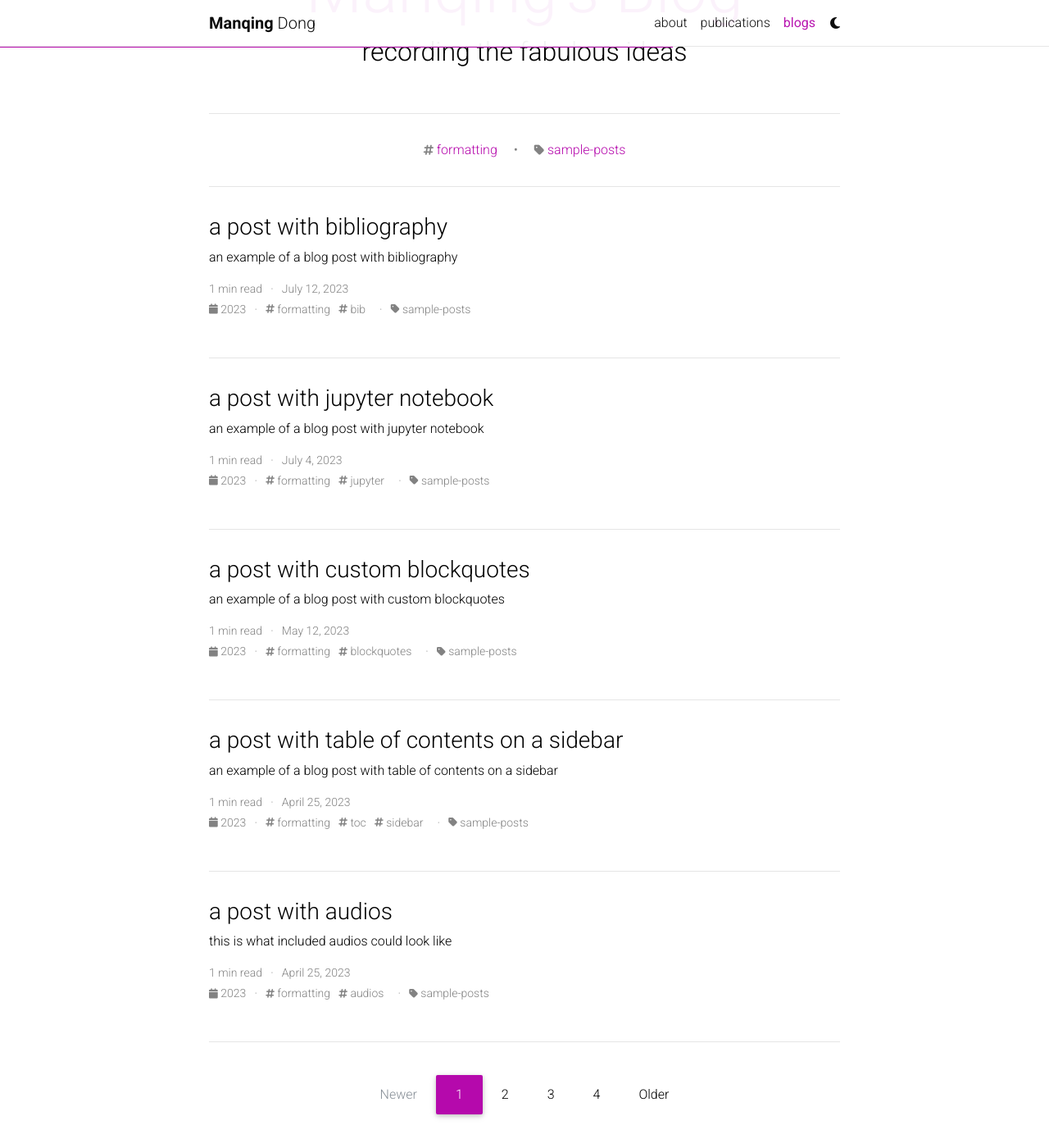
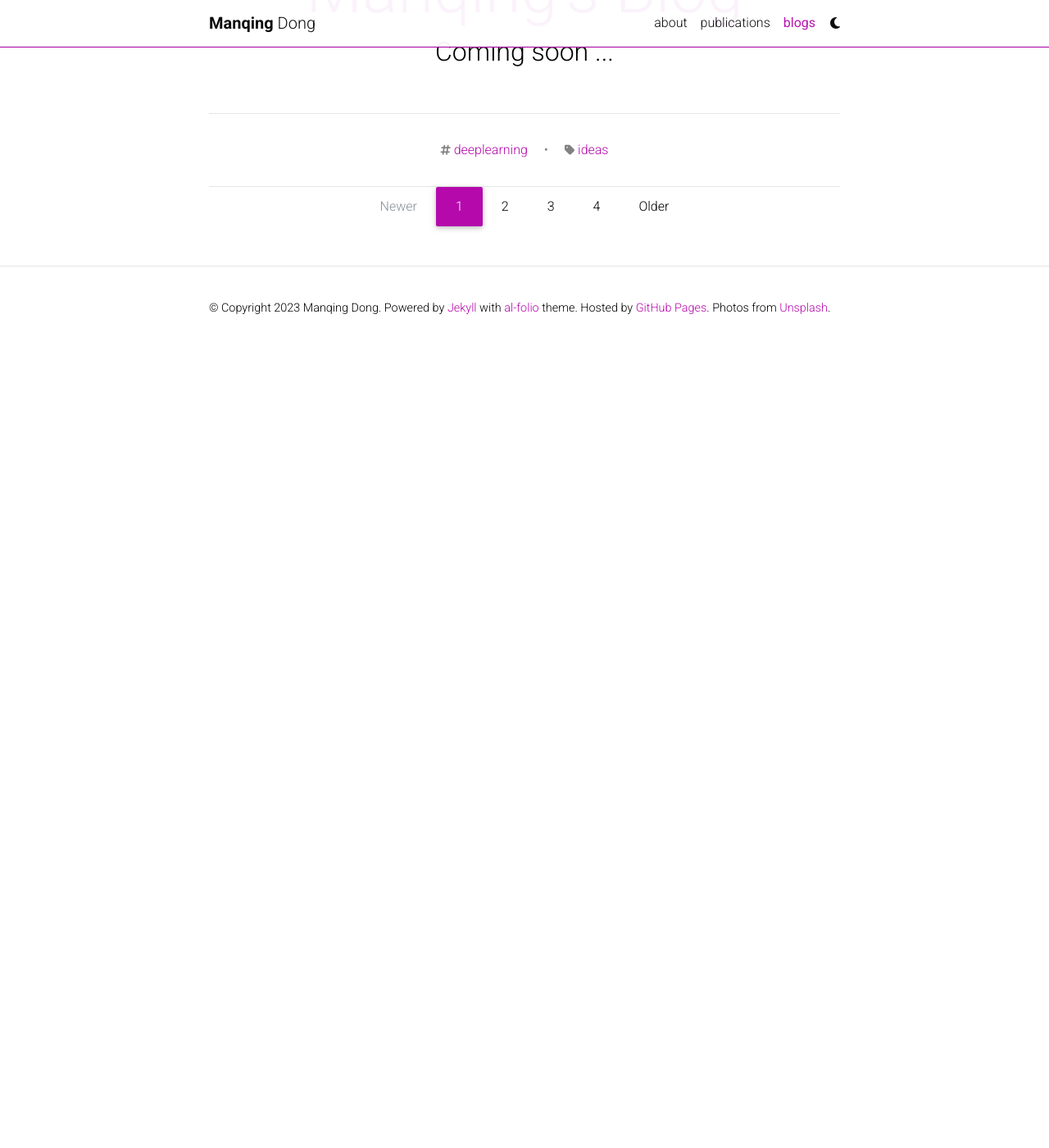
Before and after one commit to dongmanqing/dongmanqing.github.io, a Jekyll site: the page built from blog/index.html, in a window 1280 px wide and 1400 px high, scrolled down 197 px. Shown: the whole window at 82% size. Built offline with Jekyll 4.4.1, drawn with Linux system fonts in a browser that asks for light colours; the list of posts is cut into pages by our own code; comment, search, counter and statistics services are not loaded; a style sheet for code colours, icons or effects is not loaded; after the commit the page ends 900 px from its top, so only the background shows below that.

Commit message:
add changes

```diff
--- a/_config.yml
+++ b/_config.yml
@@ -125,7 +125,7 @@
 
 blog_name: Manqing's Blog # blog_name will be displayed in your blog page
 blog_nav_title: blogs # your blog must have a title for it to be displayed in the nav bar
-blog_description: recording the fabulous ideas
+blog_description: Coming soon ...
 permalink: /blog/:year/:title/
 
 # Pagination
@@ -266,8 +266,8 @@
     tag: '/blog/tag/:name/'
     category: '/blog/category/:name/'
 
-display_tags: ['formatting'] # these tags will be displayed on the front page of your blog
-display_categories: ['sample-posts'] # these categories will be displayed on the front page of your blog
+display_tags: ['deeplearning'] # these tags will be displayed on the front page of your blog  'formating'
+display_categories: ['ideas'] # these categories will be displayed on the front page of your blog 'sample-posts'
 
 # -----------------------------------------------------------------------------
 # Jekyll Scholar
--- a/blog/index.html
+++ b/blog/index.html
@@ -94,74 +94,74 @@
     <hr>
   {% endif %}
 
-  <ul class="post-list">
-    {% for post in paginator.posts %}
+<!--  <ul class="post-list">-->
+<!--    {% for post in paginator.posts %}-->
 
-    {% if post.external_source == blank %}
-      {% assign read_time = post.content | number_of_words | divided_by: 180 | plus: 1 %}
-    {% else %}
-      {% assign read_time = post.feed_content | strip_html | number_of_words | divided_by: 180 | plus: 1 %}
-    {% endif %}
-    {% assign year = post.date | date: "%Y" %}
-    {% assign tags = post.tags | join: "" %}
-    {% assign categories = post.categories | join: "" %}
+<!--    {% if post.external_source == blank %}-->
+<!--      {% assign read_time = post.content | number_of_words | divided_by: 180 | plus: 1 %}-->
+<!--    {% else %}-->
+<!--      {% assign read_time = post.feed_content | strip_html | number_of_words | divided_by: 180 | plus: 1 %}-->
+<!--    {% endif %}-->
+<!--    {% assign year = post.date | date: "%Y" %}-->
+<!--    {% assign tags = post.tags | join: "" %}-->
+<!--    {% assign categories = post.categories | join: "" %}-->
 
-    <li>
-{%- if post.thumbnail -%}
-<div class="row">
-          <div class="col-sm-9">
-{%- endif -%}
-        <h3>
-        {% if post.redirect == blank %}
-          <a class="post-title" href="{{ post.url | relative_url }}">{{ post.title }}</a>
-        {% elsif post.redirect contains '://' %}
-          <a class="post-title" href="{{ post.redirect }}" target="_blank">{{ post.title }}</a>
-          <svg width="2rem" height="2rem" viewBox="0 0 40 40" xmlns="http://www.w3.org/2000/svg">
-            <path d="M17 13.5v6H5v-12h6m3-3h6v6m0-6-9 9" class="icon_svg-stroke" stroke="#999" stroke-width="1.5" fill="none" fill-rule="evenodd" stroke-linecap="round" stroke-linejoin="round"></path>
-          </svg>
-        {% else %}
-          <a class="post-title" href="{{ post.redirect | relative_url }}">{{ post.title }}</a>
-        {% endif %}
-      </h3>
-      <p>{{ post.description }}</p>
-      <p class="post-meta">
-        {{ read_time }} min read &nbsp; &middot; &nbsp;
-        {{ post.date | date: '%B %-d, %Y' }}
-        {%- if post.external_source %}
-        &nbsp; &middot; &nbsp; {{ post.external_source }}
-        {%- endif %}
-      </p>
-      <p class="post-tags">
-        <a href="{{ year | prepend: '/blog/' | prepend: site.baseurl}}">
-          <i class="fas fa-calendar fa-sm"></i> {{ year }} </a>
+<!--    <li>-->
+<!--{%- if post.thumbnail -%}-->
+<!--<div class="row">-->
+<!--          <div class="col-sm-9">-->
+<!--{%- endif -%}-->
+<!--        <h3>-->
+<!--        {% if post.redirect == blank %}-->
+<!--          <a class="post-title" href="{{ post.url | relative_url }}">{{ post.title }}</a>-->
+<!--        {% elsif post.redirect contains '://' %}-->
+<!--          <a class="post-title" href="{{ post.redirect }}" target="_blank">{{ post.title }}</a>-->
+<!--          <svg width="2rem" height="2rem" viewBox="0 0 40 40" xmlns="http://www.w3.org/2000/svg">-->
+<!--            <path d="M17 13.5v6H5v-12h6m3-3h6v6m0-6-9 9" class="icon_svg-stroke" stroke="#999" stroke-width="1.5" fill="none" fill-rule="evenodd" stroke-linecap="round" stroke-linejoin="round"></path>-->
+<!--          </svg>-->
+<!--        {% else %}-->
+<!--          <a class="post-title" href="{{ post.redirect | relative_url }}">{{ post.title }}</a>-->
+<!--        {% endif %}-->
+<!--      </h3>-->
+<!--      <p>{{ post.description }}</p>-->
+<!--      <p class="post-meta">-->
+<!--        {{ read_time }} min read &nbsp; &middot; &nbsp;-->
+<!--        {{ post.date | date: '%B %-d, %Y' }}-->
+<!--        {%- if post.external_source %}-->
+<!--        &nbsp; &middot; &nbsp; {{ post.external_source }}-->
+<!--        {%- endif %}-->
+<!--      </p>-->
+<!--      <p class="post-tags">-->
+<!--        <a href="{{ year | prepend: '/blog/' | prepend: site.baseurl}}">-->
+<!--          <i class="fas fa-calendar fa-sm"></i> {{ year }} </a>-->
 
-          {% if tags != "" %}
-          &nbsp; &middot; &nbsp;
-            {% for tag in post.tags %}
-            <a href="{{ tag | slugify | prepend: '/blog/tag/' | prepend: site.baseurl}}">
-              <i class="fas fa-hashtag fa-sm"></i> {{ tag }}</a> &nbsp;
-              {% endfor %}
-          {% endif %}
+<!--          {% if tags != "" %}-->
+<!--          &nbsp; &middot; &nbsp;-->
+<!--            {% for tag in post.tags %}-->
+<!--            <a href="{{ tag | slugify | prepend: '/blog/tag/' | prepend: site.baseurl}}">-->
+<!--              <i class="fas fa-hashtag fa-sm"></i> {{ tag }}</a> &nbsp;-->
+<!--              {% endfor %}-->
+<!--          {% endif %}-->
 
-          {% if categories != "" %}
-          &nbsp; &middot; &nbsp;
-            {% for category in post.categories %}
-            <a href="{{ category | slugify | prepend: '/blog/category/' | prepend: site.baseurl}}">
-              <i class="fas fa-tag fa-sm"></i> {{ category }}</a> &nbsp;
-              {% endfor %}
-          {% endif %}
-    </p>
-{%- if post.thumbnail -%}
-    </div>
-  <div class="col-sm-3">
-    <img class="card-img" src="{{post.thumbnail | relative_url}}" style="object-fit: cover; height: 90%" alt="image">
-  </div>
-</div>
-{%- endif -%}
-    </li>
+<!--          {% if categories != "" %}-->
+<!--          &nbsp; &middot; &nbsp;-->
+<!--            {% for category in post.categories %}-->
+<!--            <a href="{{ category | slugify | prepend: '/blog/category/' | prepend: site.baseurl}}">-->
+<!--              <i class="fas fa-tag fa-sm"></i> {{ category }}</a> &nbsp;-->
+<!--              {% endfor %}-->
+<!--          {% endif %}-->
+<!--    </p>-->
+<!--{%- if post.thumbnail -%}-->
+<!--    </div>-->
+<!--  <div class="col-sm-3">-->
+<!--    <img class="card-img" src="{{post.thumbnail | relative_url}}" style="object-fit: cover; height: 90%" alt="image">-->
+<!--  </div>-->
+<!--</div>-->
+<!--{%- endif -%}-->
+<!--    </li>-->
 
-    {% endfor %}
-  </ul>
+<!--    {% endfor %}-->
+<!--  </ul>-->
 
   {% include pagination.html %}
 
```
Also changed, not shown: tips.md (added, +18 -0 lines).
